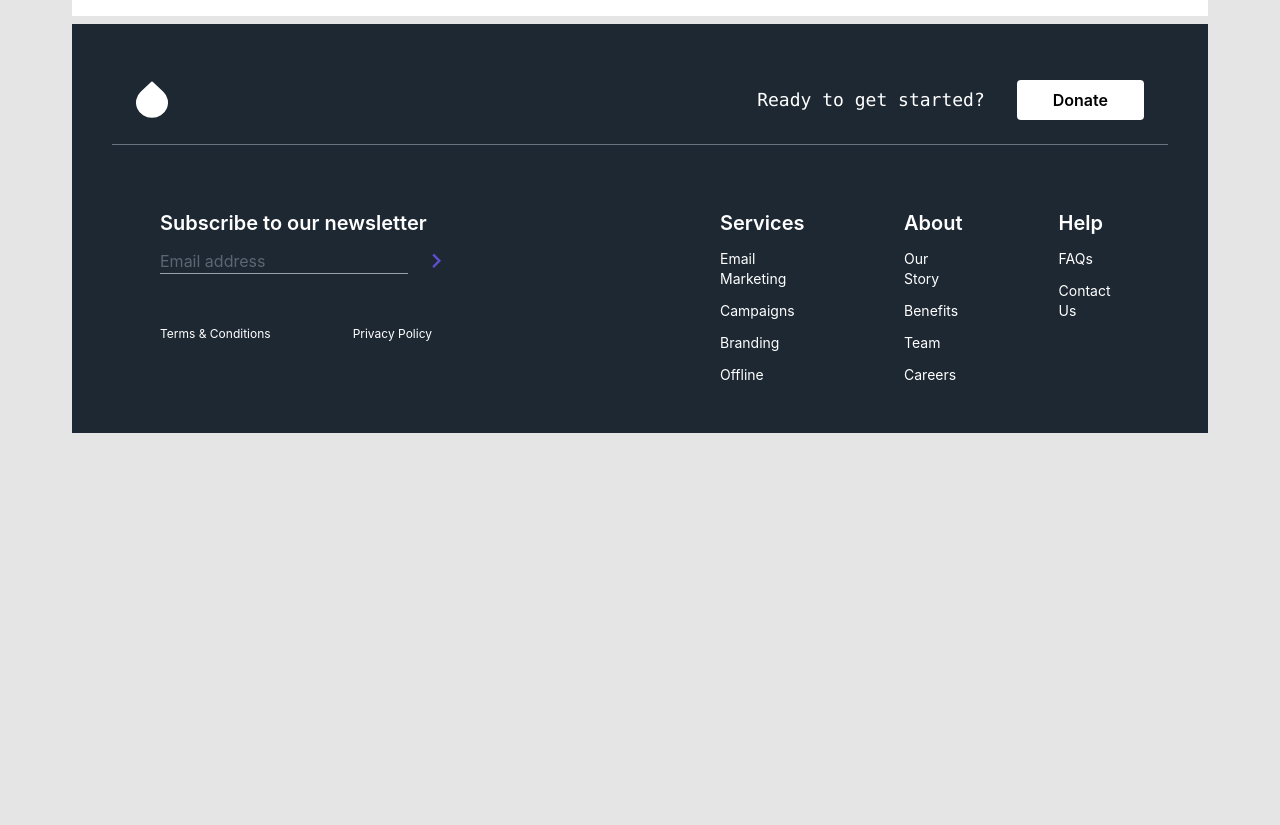
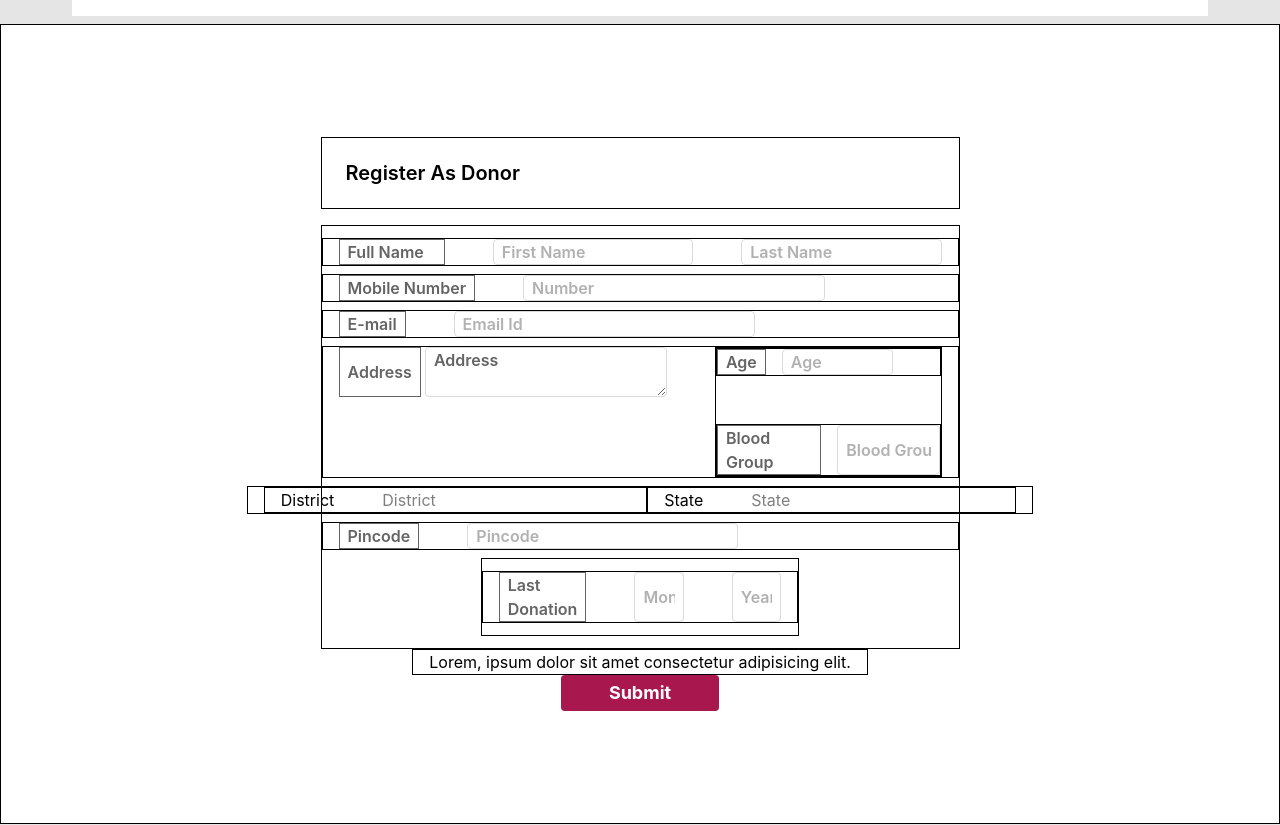
Before and after one commit to lxmn-22/Help2Humanity, a React (Vite) app in the folder frontend/: page / in a window 1280 px wide. Shown: the part 720-1545 px from the top of the page. Before the commit the page ends 1161 px from the top, so only its background shows below. Built offline with nearby package versions, Linux system fonts and the light colour scheme.

Commit message:
[Help2Humanity]: Added Registration Form.

```diff
--- a/frontend/src/App.tsx
+++ b/frontend/src/App.tsx
@@ -1,5 +1,6 @@
 import Footer from "./components/Footer";
 import Navbar from "./components/Navbar";
+import RegisterAsDonor from "./components/RegisterAsDonor";
 import Hero from "./sections/Hero";
 import Mission from "./sections/Mission";
 
@@ -9,6 +10,7 @@ function App() {
 			<Navbar />
 			<Hero />
 			<Mission />
+			<RegisterAsDonor />
 			<Footer />
 		</>
 	);
--- /dev/null
+++ b/frontend/src/components/RegisterAsDonor.tsx
@@ -0,0 +1,154 @@
+import React from "react";
+
+const RegisterAsDonor = () => {
+	return (
+		<div className="bg-[#FFFFFF] xl:w-screen xl:h-screen flex flex-col items-center justify-center border">
+			<div className="border xl:w-1/2 xl:h-18 flex items-center xl:px-6 xl:mb-4">
+				<h1 className="text-xl font-semibold">Register As Donor</h1>
+			</div>
+			<div className="border xl:w-1/2 flex flex-col items-center justify-between xl:py-3 xl:gap-2">
+				<div className="border xl:w-full flex xl:px-4 xl:gap-12">
+					<label
+						className="text-[#646464] xl:w-1/2 flex items-center text-md font-semibold xl:px-2 border"
+						htmlFor=""
+					>
+						Full Name
+					</label>
+					<input
+						className="text-[#646464] xl:w-full text-md font-semibold xl:px-2 outline-none border border-[#DADADA] rounded"
+						type="text"
+						placeholder="First Name"
+					/>
+					<input
+						className="text-[#646464] xl:w-full text-md font-semibold xl:px-2 outline-none border border-[#DADADA] rounded"
+						type="text"
+						placeholder="Last Name"
+					/>
+				</div>
+				<div className="border xl:w-full flex xl:px-4 xl:gap-12">
+					<label
+						className="border text-[#646464] flex items-center text-md font-semibold xl:px-2"
+						htmlFor=""
+					>
+						Mobile Number
+					</label>
+					<input
+						className="text-[#646464] xl:w-1/2 text-md font-semibold xl:px-2 outline-none border border-[#DADADA] rounded"
+						type="text"
+						placeholder="Number"
+					/>
+				</div>
+				<div className="border xl:w-full flex xl:px-4 xl:gap-12">
+					<label
+						className="border text-[#646464] flex items-center text-md font-semibold xl:px-2"
+						htmlFor=""
+					>
+						E-mail
+					</label>
+					<input
+						className="text-[#646464] xl:w-1/2 text-md font-semibold xl:px-2 outline-none border border-[#DADADA] rounded"
+						type="text"
+						placeholder="Email Id"
+					/>
+				</div>
+				<div className="border xl:w-full flex items-start justify-between xl:px-4 xl:gap-12">
+					<div className="flex xl:gap-1">
+						<label
+							className="border text-[#646464] flex items-center text-md font-semibold xl:px-2"
+							htmlFor=""
+						>
+							Address
+						</label>
+						<textarea
+							className="text-[#646464] text-md font-semibold xl:px-2 outline-none border border-[#DADADA] rounded"
+							name=""
+							id=""
+						>
+							Address
+						</textarea>
+					</div>
+					<div className="border flex flex-col items-center justify-between xl:gap-12">
+						<div className="border xl:w-full flex xl:gap-4">
+							<label
+								className="border text-[#646464] flex items-center text-md font-semibold xl:px-2"
+								htmlFor=""
+							>
+								Age
+							</label>
+							<input
+								className="text-[#646464] xl:w-1/2 text-md font-semibold xl:px-2 outline-none border border-[#DADADA] rounded"
+								type="text"
+								placeholder="Age"
+							/>
+						</div>
+						<div className="border xl:w-full flex xl:gap-4">
+							<label
+								className="border text-[#646464] flex items-center text-md font-semibold xl:px-2"
+								htmlFor=""
+							>
+								Blood Group
+							</label>
+							<input
+								className="text-[#646464] xl:w-1/2 text-md font-semibold xl:px-2 outline-none border border-[#DADADA] rounded"
+								type="text"
+								placeholder="Blood Group"
+							/>
+						</div>
+					</div>
+				</div>
+				<div className="border flex xl:px-4">
+					<div className="border xl:w-full flex xl:px-4 xl:gap-12">
+						<label htmlFor="">District</label>
+						<input type="text" placeholder="District" />
+					</div>
+					<div className="border xl:w-full flex xl:px-4 xl:gap-12">
+						<label htmlFor="">State</label>
+						<input type="text" placeholder="State" />
+					</div>
+				</div>
+				<div className="border xl:w-full flex xl:px-4 xl:gap-12">
+					<label
+						className="text-[#646464] flex items-center text-md font-semibold xl:px-2 border"
+						htmlFor=""
+					>
+						Pincode
+					</label>
+					<input
+						className="text-[#646464] text-md font-semibold xl:px-2 outline-none border border-[#DADADA] rounded"
+						type="text"
+						placeholder="Pincode"
+					/>
+				</div>
+				<div className="border xl:w-1/2 flex flex-col items-center justify-between xl:py-3 xl:gap-2">
+					<div className="border xl:w-full flex xl:px-4 xl:gap-12">
+						<label
+							className="text-[#646464] xl:w-1/2 flex items-center text-md font-semibold xl:px-2 border"
+							htmlFor=""
+						>
+							Last Donation
+						</label>
+						<input
+							className="text-[#646464] xl:w-full text-md font-semibold xl:px-2 outline-none border border-[#DADADA] rounded"
+							type="text"
+							placeholder="Month"
+						/>
+						<input
+							className="text-[#646464] xl:w-full text-md font-semibold xl:px-2 outline-none border border-[#DADADA] rounded"
+							type="text"
+							placeholder="Year"
+						/>
+					</div>
+				</div>
+			</div>
+			<div className="border flex xl:px-4">
+				{/* Checkbox */}
+				<p>Lorem, ipsum dolor sit amet consectetur adipisicing elit.</p>
+			</div>
+			<div className="bg-[#A8174E] text-white text-lg font-bold rounded antialiased xl:px-12 xl:py-1 cursor-pointer">
+				Submit
+			</div>
+		</div>
+	);
+};
+
+export default RegisterAsDonor;
```
